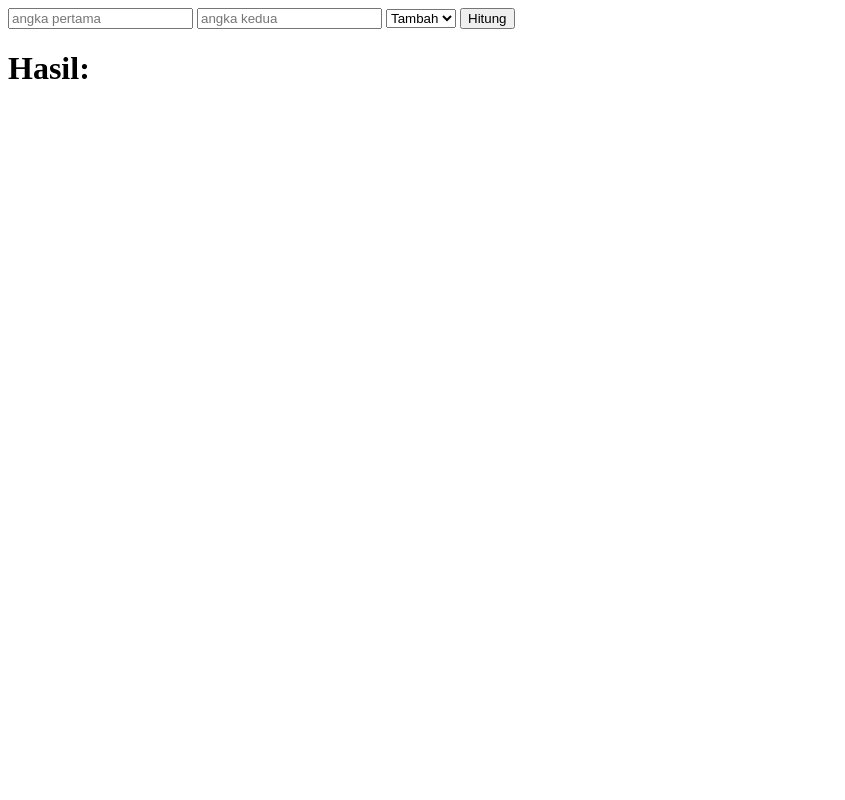
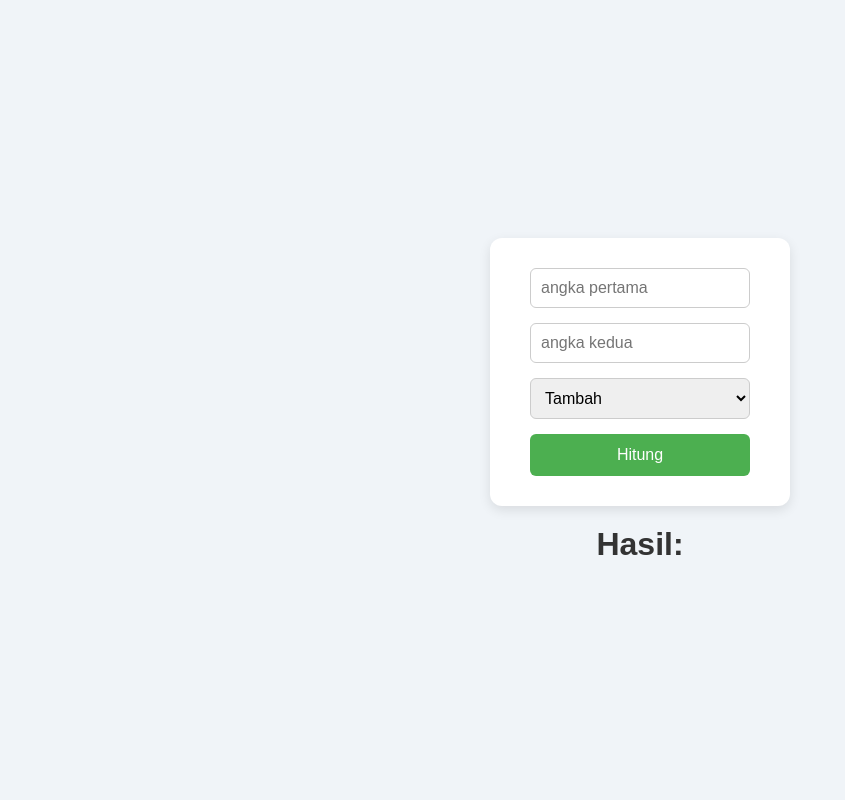
Before and after one commit to AldiRachmatdiantoo/CalculatorBasicOOP-php, a PHP site: page / in a window 1280 px wide. Shown: the whole page, without its empty margins (0-845 px from the left). Run offline with PHP 8.4, Linux system fonts and the light colour scheme.

Commit message:
Menambahkan CSS

```diff
--- a/kalkulator-php/index.php
+++ b/kalkulator-php/index.php
@@ -8,6 +8,7 @@ require "Kalkulator.php";
     <meta charset="UTF-8">
     <meta name="viewport" content="width=device-width, initial-scale=1.0">
     <title>Kalkulator OOP</title>
+    <link rel="stylesheet" href="style.css">
 </head>
 <body>
     <form action="<?= $_SERVER['PHP_SELF']?>" method="POST">
--- /dev/null
+++ b/kalkulator-php/style.css
@@ -0,0 +1,55 @@
+
+* {
+    margin: 0;
+    padding: 0;
+    box-sizing: border-box;
+}
+
+body {
+    font-family: Arial, sans-serif;
+    background-color: #f0f4f8;
+    display: flex;
+    flex-direction: column;
+    justify-content: center;
+    align-items: center;
+    height: 100vh;
+}
+
+form {
+    background-color: #ffffff;
+    padding: 30px 40px;
+    border-radius: 12px;
+    box-shadow: 0 4px 12px rgba(0,0,0,0.1);
+    display: flex;
+    flex-direction: column;
+    gap: 15px;
+    width: 300px;
+}
+
+input, select {
+    padding: 10px;
+    border-radius: 6px;
+    border: 1px solid #ccc;
+    font-size: 16px;
+}
+
+button {
+    padding: 12px;
+    border-radius: 6px;
+    border: none;
+    background-color: #4CAF50;
+    color: white;
+    font-size: 16px;
+    cursor: pointer;
+    transition: 0.2s;
+}
+
+button:hover {
+    background-color: #45a049;
+}
+
+h1 {
+    margin-top: 20px;
+    text-align: center;
+    color: #333;
+}
```
